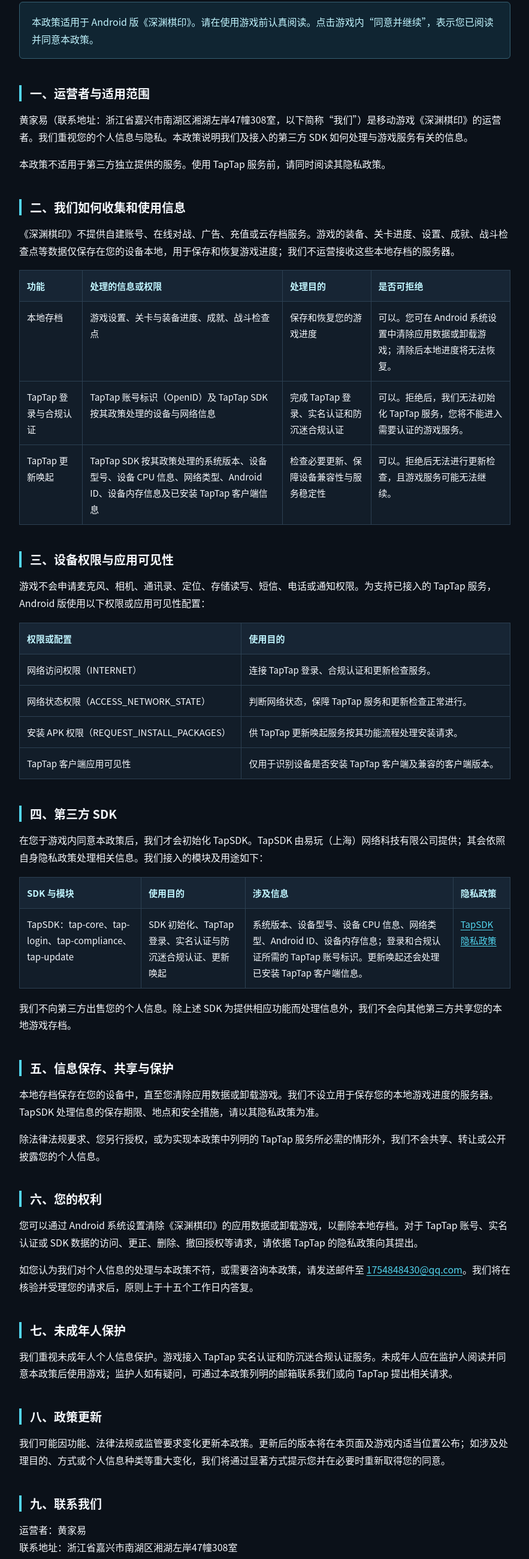
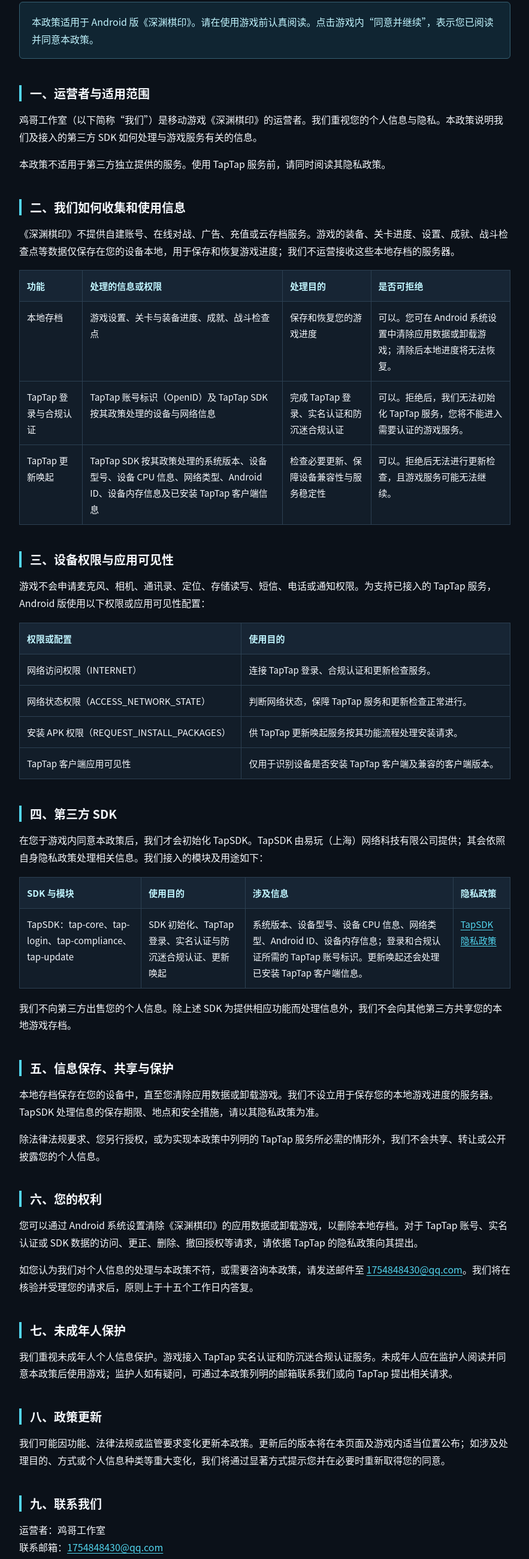
Before and after one commit to 1754848430/abyss-chess-privacy-policy, a plain HTML site: page index.html in a window 1280 px wide. Shown: the part 201-2800 px from the top of the page at 60% size, without its empty margins (198-1081 px from the left). Drawn offline with Linux system fonts and the light colour scheme.

Commit message:
docs: use studio identity in privacy policy

```diff
--- a/index.html
+++ b/index.html
@@ -35,7 +35,7 @@
     <p class="notice">本政策适用于 Android 版《深渊棋印》。请在使用游戏前认真阅读。点击游戏内“同意并继续”，表示您已阅读并同意本政策。</p>
 
     <h2>一、运营者与适用范围</h2>
-    <p>黄家易（联系地址：浙江省嘉兴市南湖区湘湖左岸47幢308室，以下简称“我们”）是移动游戏《深渊棋印》的运营者。我们重视您的个人信息与隐私。本政策说明我们及接入的第三方 SDK 如何处理与游戏服务有关的信息。</p>
+    <p>鸡哥工作室（以下简称“我们”）是移动游戏《深渊棋印》的运营者。我们重视您的个人信息与隐私。本政策说明我们及接入的第三方 SDK 如何处理与游戏服务有关的信息。</p>
     <p>本政策不适用于第三方独立提供的服务。使用 TapTap 服务前，请同时阅读其隐私政策。</p>
 
     <h2>二、我们如何收集和使用信息</h2>
@@ -77,7 +77,7 @@
     <p>我们可能因功能、法律法规或监管要求变化更新本政策。更新后的版本将在本页面及游戏内适当位置公布；如涉及处理目的、方式或个人信息种类等重大变化，我们将通过显著方式提示您并在必要时重新取得您的同意。</p>
 
     <h2>九、联系我们</h2>
-    <p>运营者：黄家易<br>联系地址：浙江省嘉兴市南湖区湘湖左岸47幢308室<br>联系邮箱：<a href="mailto:1754848430@qq.com">1754848430@qq.com</a></p>
+    <p>运营者：鸡哥工作室<br>联系邮箱：<a href="mailto:1754848430@qq.com">1754848430@qq.com</a></p>
   </main>
   <footer><div class="shell">深渊棋印隐私政策</div></footer>
 </body>
```
